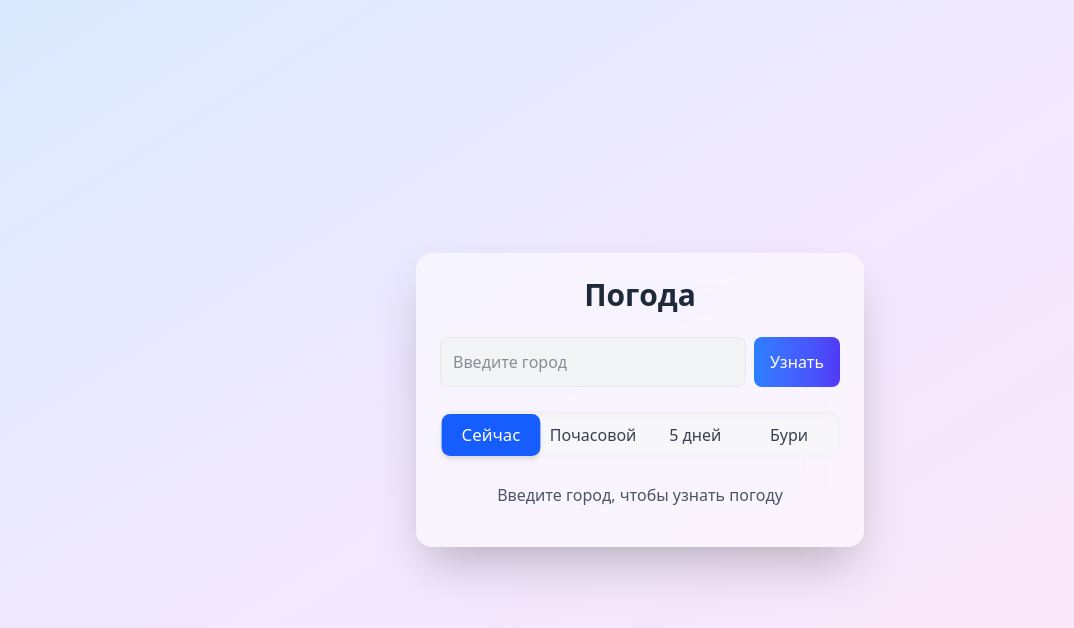
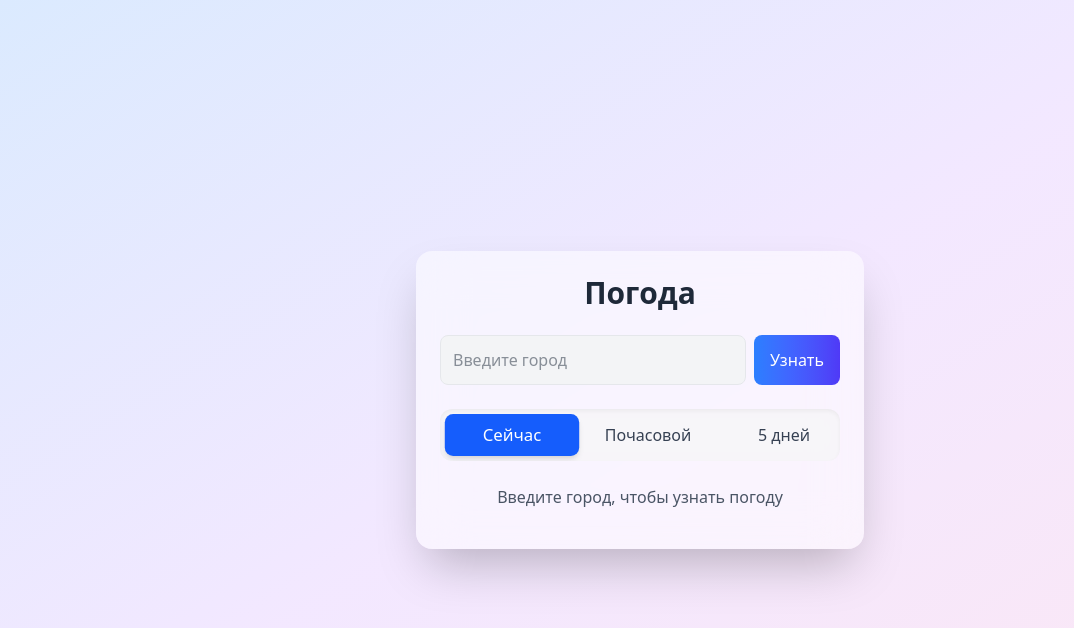
Before and after one commit to Gladiousi/weather, a React (Vite) app: page / in a window 1280 px wide. Shown: the top 628 px of the page, without its empty margins (0-1074 px from the left). Built offline with nearby package versions, Linux system fonts and the light colour scheme; no server answers.

Commit message:
fix: scroll

```diff
--- a/src/App.tsx
+++ b/src/App.tsx
@@ -19,8 +19,8 @@ const App = () => {
     : "bg-gradient-to-br from-blue-100 via-purple-100 to-pink-100";
 
   return (
-    <div className={`wrapper flex justify-center items-center min-h-screen ${backgroundClass} p-4 sm:p-6 `}>
-      <div className="w-full min-w-96 max-w-md text-black bg-white/50 backdrop-blur-xl rounded-2xl shadow-2xl p-4 sm:p-6 transition-all duration-300 hover:shadow-3xl ">
+    <div className={` flex justify-center items-center min-h-screen ${backgroundClass} p-4 sm:p-6 `}>
+      <div className="w-full max-w-md text-black bg-white/50 backdrop-blur-xl rounded-2xl shadow-2xl p-4 sm:p-6 transition-all duration-300 hover:shadow-3xl ">
         <h2 className="text-2xl sm:text-3xl font-bold text-gray-800 mb-4 sm:mb-6 text-center">Погода</h2>
         <WeatherForm city={city} setCity={setCity} handleSubmit={handleSubmit} isLoading={isLoading} />
         <WeatherTabs activeTab={activeTab} setActiveTab={setActiveTab} />
--- a/src/components/WeatherTabs.tsx
+++ b/src/components/WeatherTabs.tsx
@@ -10,16 +10,16 @@ export const WeatherTabs: React.FC<WeatherTabsProps> = ({ activeTab, setActiveTa
   ];
 
   return (
-    <div className="flex justify-between items-center bg-gray-100/60 backdrop-blur-md rounded-xl p-1 mb-6 shadow-inner">
+    <div className="flex flex-nowrap overflow-auto md:overflow-hidden justify-between items-center bg-gray-100/60 backdrop-blur-md rounded-xl mb-6 gap-2 p-1.5 px-2 shadow-inner">
       {tabs.map((tab) => (
         <button
           key={tab.id}
-          className={`flex-1 py-2 px-3 text-sm sm:text-base font-medium rounded-lg transition-all duration-300 ease-in-out
+          className={`flex justify-center items-center py-2 px-3 min-w-1/3 text-sm sm:text-base font-medium rounded-lg transition-all duration-300 ease-in-out
             ${activeTab === tab.id
               ? "bg-blue-600 text-white shadow-md transform scale-105"
               : "text-gray-700 hover:bg-gray-200/80 hover:text-blue-800"
             }`}
-          onClick={() => setActiveTab(tab.id as "current" | "hourly" | "fiveDay" | "solarActivity")} // Приведение типов
+          onClick={() => setActiveTab(tab.id as "current" | "hourly" | "fiveDay" | "solarActivity")}
         >
           {tab.label}
         </button>
```
